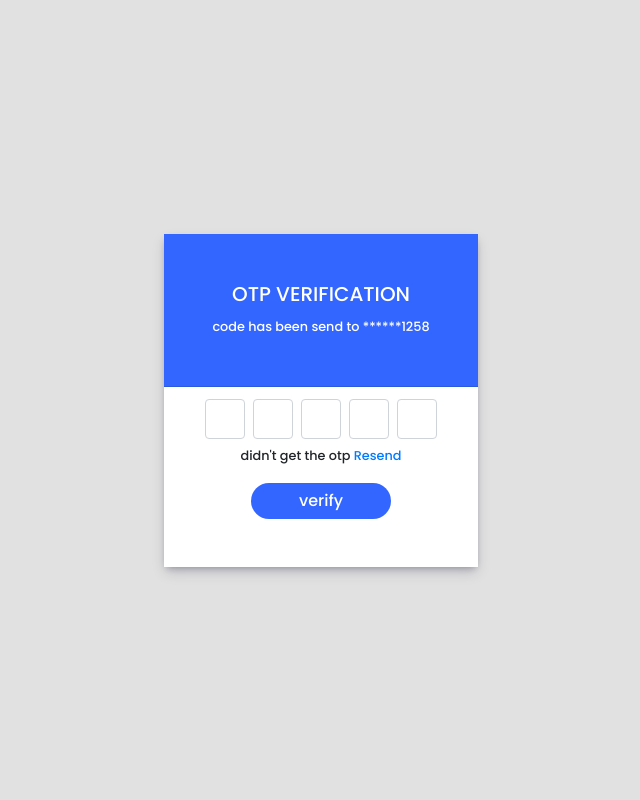
After one commit to Bhargav-Borkhatariya/Real_Time_Chat_Application, a Django app: page /otpverify in a window 1280 px wide. The commit adds this page. Shown: the whole page, without its empty margins (319-959 px from the left). Run offline with Django 4.2, Linux system fonts and the light colour scheme; some libraries are stand-ins or nearby versions.

Commit message:
second-Commit

```diff
--- /dev/null
+++ b/authentication/templates/otp_verify.html
@@ -0,0 +1,37 @@
+<!DOCTYPE html>
+<html>
+  <head>
+    <title>OTP Verification Card Design | Rustcode</title>
+    {% load static %}
+    <link rel="stylesheet" href="{% static 'css/otp.css' %}">
+    <link rel="stylesheet" href="https://stackpath.bootstrapcdn.com/bootstrap/4.1.3/css/bootstrap.min.css">
+  </head>
+  <body>
+    <div class="container d-flex justify-content-center align-items-center">
+      <div class="card text-center">
+        <div class="card-header p-5">
+          <h5 class="mb-2">OTP VERIFICATION</h5>
+          <div>
+            <small>code has been send to ******1258</small>
+          </div>
+        </div>
+        <div class="input-container d-flex flex-row justify-content-center mt-2">
+          <input type="text" class="m-1 text-center form-control rounded" maxlength="1">
+          <input type="text" class="m-1 text-center form-control rounded" maxlength="1">
+          <input type="text" class="m-1 text-center form-control rounded" maxlength="1">
+          <input type="text" class="m-1 text-center form-control rounded" maxlength="1">
+          <input type="text" class="m-1 text-center form-control rounded" maxlength="1">
+        </div>
+        <div>
+          <small>
+          didn't get the otp
+          <a href="#" class="text-decoration-none">Resend</a>
+          </small>
+        </div>
+        <div class="mt-3 mb-5">
+          <button class="btn btn-success px-4 verify-btn">verify</button>
+        </div>
+      </div>
+    </div>
+  </body>
+</html>
--- a/authentication/urls.py
+++ b/authentication/urls.py
@@ -3,8 +3,6 @@ from django.urls import path
 
 urlpatterns = [
     path("", views.home, name='home'),
-    path("signin", views.signin, name='signin'),
     path("signup", views.signup, name='signup'),
-    path("signout", views.signout, name='signout'),
-    path("changepassword", views.changepass, name='changepass'),
+    path("otpverify", views.otpverify, name='otpverify'),
 ]
--- a/authentication/views.py
+++ b/authentication/views.py
@@ -1,10 +1,11 @@
 import random
 import services.send_email as mail
-from django.shortcuts import render
+from django.shortcuts import redirect, render
 from django.contrib.auth.models import User
 from django.http import JsonResponse
 from authentication.models import ActivationOTP
-
+from django.contrib.auth import login
+from django.core.exceptions import ObjectDoesNotExist
 
 # Create your views here.
 def home(request):
@@ -15,7 +16,6 @@ def home(request):
     return render(request, "base.html")
 
 
-
 def signup(request):
     if request.method == 'POST':
         # Get form values
@@ -24,19 +24,13 @@ def signup(request):
         fname = request.POST['fname']
         lname = request.POST['lname']
         pass1 = request.POST['pass1']
-        pass2 = request.POST['pass2']
 
         # Check if username or email already exists
-        if User.objects.filter(username=username).exists():
-            return JsonResponse({'success': False, 'message': 'Username already exists'})
-        elif User.objects.filter(email=email).exists():
-            return JsonResponse({'success': False, 'message': 'Email already exists'})
+        username_exists = User.objects.filter(username=username).exists()
+        email_exists =  User.objects.filter(email=email).exists()
 
-        # Validate form data
-        if pass1 != pass2:
-            return JsonResponse({'success': False, 'message': 'Passwords do not match'})
-        if len(pass1) < 6:
-            return JsonResponse({'success': False, 'message': 'Password must be at least 6 characters'})
+        if username_exists or email_exists:
+            return JsonResponse({'username_exists': username_exists, 'email_exists': email_exists})
 
         # Create user
         user = User.objects.create_user(username, email, pass1, first_name=fname, last_name=lname)
@@ -50,10 +44,42 @@ def signup(request):
         # Send activation OTP email to user
         mail.send_activation_otp_email(user, otp)
 
-        # Show OTP verification field in registration page
-        label = f"A verification OTP has been sent to {email}. Please enter it below to activate your account."
-        return render(request, "signup.html", {"label": label})
+        # Redirect to OTP verification page
+        return redirect("otpverify")
+    else:
+        return render(request, "signup.html")
 
-        return JsonResponse({'success': True, 'message': 'Registration successful'})
 
-    return render(request, 'registration.html')
+def otpverify(request):
+    if request.method == 'POST':
+        # Get form values
+        otp = request.POST['otp']
+
+        # Check if OTP is present in request data, if not then return an error response
+        if not otp:
+            return JsonResponse({
+                "success": False,
+                "message": "OTP is required field."})
+
+        # Fetch user by OTP
+        try:
+            user_activation_otp = ActivationOTP.objects.get(otp=otp)
+        except ObjectDoesNotExist:
+            # If no user activation entry with the provided OTP is found, return an error response
+            return JsonResponse({
+                "success": False,
+                "message": "OTP Verification failed"})
+        # Get the user associated with the user activation entry
+        user = user_activation_otp.user
+
+        # Update the user activation status to True
+        user.is_active = True
+        user.save()
+
+        # Return success response with user activation status update
+        return JsonResponse({
+            "status": True,
+            "message": "OTP is Verified Successfully."})
+    else:
+        # Show the verification form
+        return render(request, "otp_verify.html")
--- a/configuration/settings.py
+++ b/configuration/settings.py
@@ -130,6 +130,7 @@ USE_TZ = True
 # https://docs.djangoproject.com/en/4.1/howto/static-files/
 
 STATIC_URL = 'static/'
+STATICFILES_DIRS = [BASE_DIR / 'static']
 
 # Base url to serve media files
 MEDIA_URL = '/media/'
--- /dev/null
+++ b/static/css/otp.css
@@ -0,0 +1,47 @@
+@import url('https://fonts.googleapis.com/css2?family=Poppins:wght@500;600;700');
+*{
+  border-radius: 0px !important;
+  font-family: "Poppins", sans-serif;
+}
+
+body{
+  background-color: #e1e1e1 !important;
+  display: flex;
+  align-items: center;
+  height: 100vh;
+}
+
+.card{
+  border: none !important;
+  display: flex;
+  align-items: center;
+  justify-content: center;
+  box-shadow: rgba(50, 50, 93, 0.25) 0px 6px 12px -2px, rgba(0, 0, 0, 0.3) 0px 3px 7px -3px;
+}
+
+.card-header{
+  color: white !important;
+  background: #3366FF !important;
+  text-align: center;
+}
+
+.card-header > img{
+  width: 180px;
+}
+
+.input-container input{
+  width: 40px;
+  height: 40px;
+}
+
+.form-control:focus{
+  box-shadow: none !important;
+  border: 1px solid #3366FF !important;
+}
+
+.verify-btn{
+  border-radius: 20px !important;
+  border: 0px !important;
+  width: 140px;
+  background-color: #3366FF !important;
+}
```
Also changed, not shown: authentication/templates/signup.html (+16 -22 lines), static/js/registration.js (+67 -85 lines), templates/base.html (+6 -7 lines), authentication/migrations/0001_initial.py (added), static/css/base.css (renamed from static/css/style.css).
